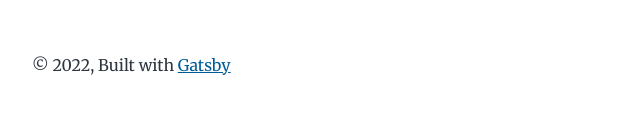
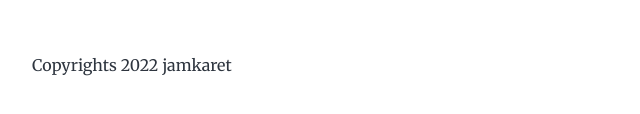
Before and after one commit to chiii918/my-blog, a Gatsby site: page / in a window 1280 px wide. Shown: the part 404-518 px from the top of the page, 292-932 px from the left. Built offline with nearby package versions, Linux system fonts and the light colour scheme; Gatsby itself is replaced by a stand-in of ours.

Commit message:
fix: footerの修正

```diff
--- a/src/components/layout.js
+++ b/src/components/layout.js
@@ -25,9 +25,7 @@ const Layout = ({ location, title, children }) => {
       <header className="global-header">{header}</header>
       <main>{children}</main>
       <footer>
-        © {new Date().getFullYear()}, Built with
-        {` `}
-        <a href="https://www.gatsbyjs.com">Gatsby</a>
+        Copyrights 2022 jamkaret
       </footer>
     </div>
   )
```
